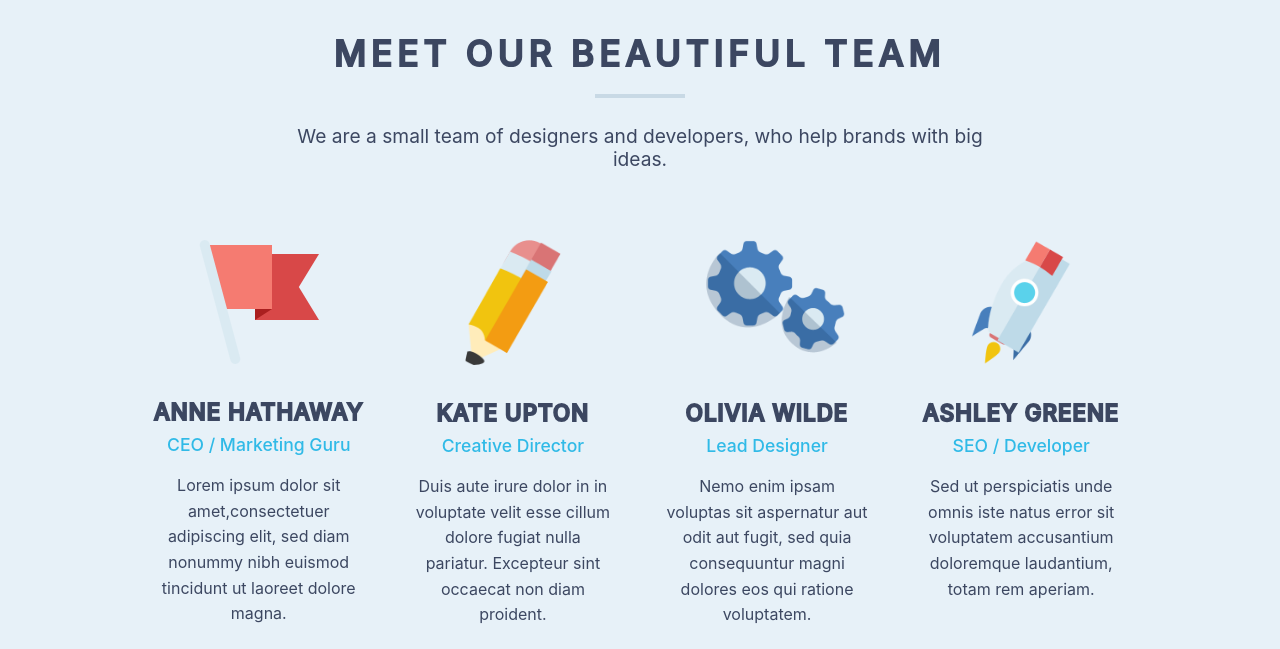
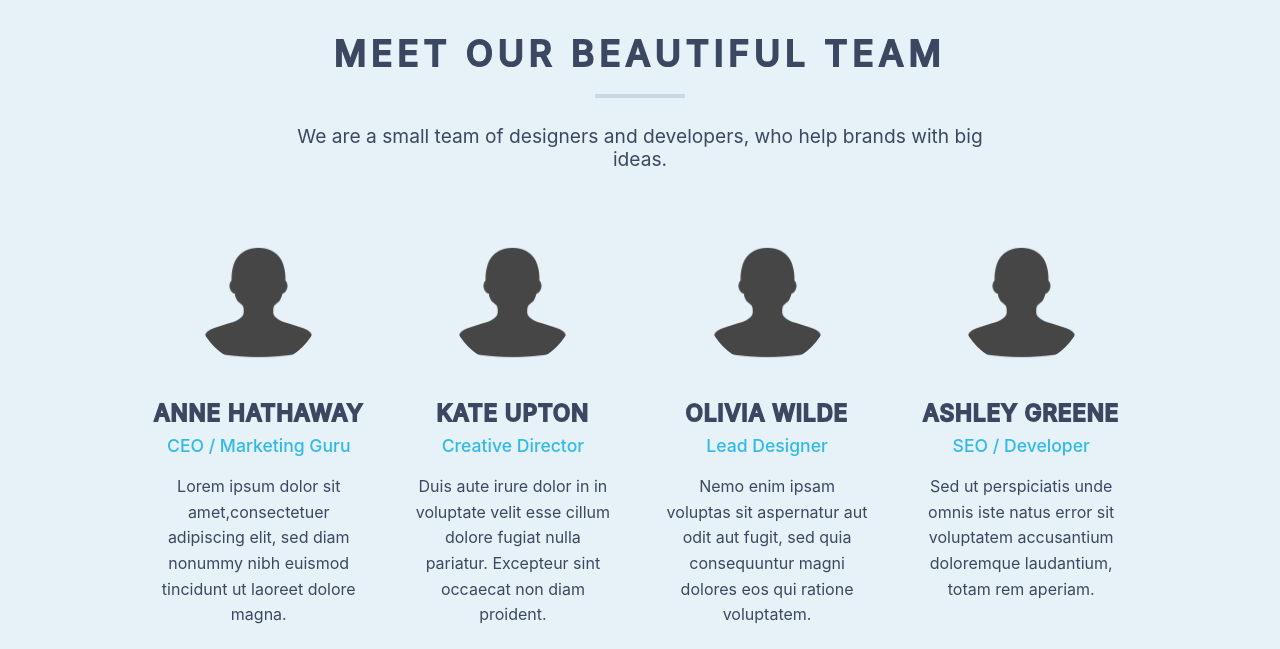
Before and after one commit to Brandon53dd/primerparcial, a plain HTML site: page cuda.com-master/index.html in a window 1280 px wide. Shown: the part 1394-2043 px from the top of the page. Drawn offline with Linux system fonts and the light colour scheme.

Commit message:
Se concluyo la sección de 'TEAM' con imágenes avatar

```diff
--- a/cuda.com-master/css/estilo.css
+++ b/cuda.com-master/css/estilo.css
@@ -166,7 +166,8 @@ header .nav-link:hover, header .active{background: #643a79; color: #fff;}
 .team .list img{
     max-width:100%;
     max-height: 125px;
-	margin:25px 20px;
+    margin:25px 20px;
+    border-radius: 100%;
 }
 .team .list h3{
 	font-size:1.4em;
@@ -213,6 +214,7 @@ header .nav-link:hover, header .active{background: #643a79; color: #fff;}
 }
 .social_networks li a {
     color: #fff;
+    font-size: 12px;
     text-decoration: none;
 	display:block;
 	background:#bdd1df;
@@ -249,7 +251,7 @@ header .nav-link:hover, header .active{background: #643a79; color: #fff;}
 .green span{
 	background:#14a58c;
 }
-.skyblue span{
+.gray span{
 	background:#c8d9e5;
 }
 /*END SEPARATOR*/
--- a/cuda.com-master/index.html
+++ b/cuda.com-master/index.html
@@ -83,14 +83,14 @@
 				<div class="row">
 					<div id="services_title" class="col-md-12 wrap">
 						<h2>MEET OUR BEAUTIFUL TEAM</h2>
-						<div class="separate skyblue"><span> </span></div>
+						<div class="separate gray"><span> </span></div>
 						<h4>We are a small team of designers and developers, who help brands with big ideas.</h4>
 					</div>
 				</div>
 				<br>
 				<div class="row list">
 					<div class="col-sm-3 group">
-						<img src="img/cuda-flag.png" alt="">
+						<img src="img/cuda-avatar.png" alt="">
 						<h3>ANNE HATHAWAY</h3>
 						<h5>CEO / Marketing Guru</h5>
 						<p>Lorem ipsum dolor sit amet,consectetuer adipiscing elit, sed diam nonummy nibh euismod tincidunt ut laoreet dolore magna.</p>
@@ -106,7 +106,7 @@
 						</div>
 					</div>
 					<div class="col-sm-3 group">
-						<img src="img/cuda-crayon.png" alt="">
+						<img src="img/cuda-avatar.png" alt="">
 						<h3>Kate Upton</h3>
 						<h5>Creative Director</h5>
 						<p>Duis aute irure dolor in in voluptate velit esse cillum dolore fugiat nulla pariatur. Excepteur sint occaecat non diam proident.</p>
@@ -121,7 +121,7 @@
 						</div>
 					</div>
 					<div class="col-sm-3 group">
-						<img src="img/cuda-gears.png" alt="">
+						<img src="img/cuda-avatar.png" alt="">
 						<h3>Olivia Wilde</h3>
 						<h5>Lead Designer</h5>
 						<p>Nemo enim ipsam voluptas sit aspernatur aut odit aut fugit, sed quia consequuntur magni dolores eos qui ratione voluptatem.</p>
@@ -137,7 +137,7 @@
 						</div>
 					</div>
 					<div class="col-sm-3 group">
-						<img src="img/cuda-rocket.png" alt="">
+						<img src="img/cuda-avatar.png" alt="">
 						<h3>Ashley Greene</h3>
 						<h5>SEO / Developer</h5>
 						<p>Sed ut perspiciatis unde omnis iste natus error sit voluptatem accusantium doloremque laudantium, totam rem aperiam.</p>
```
Also changed, not shown: cuda.com-master/img/cuda-avatar.png (added).
